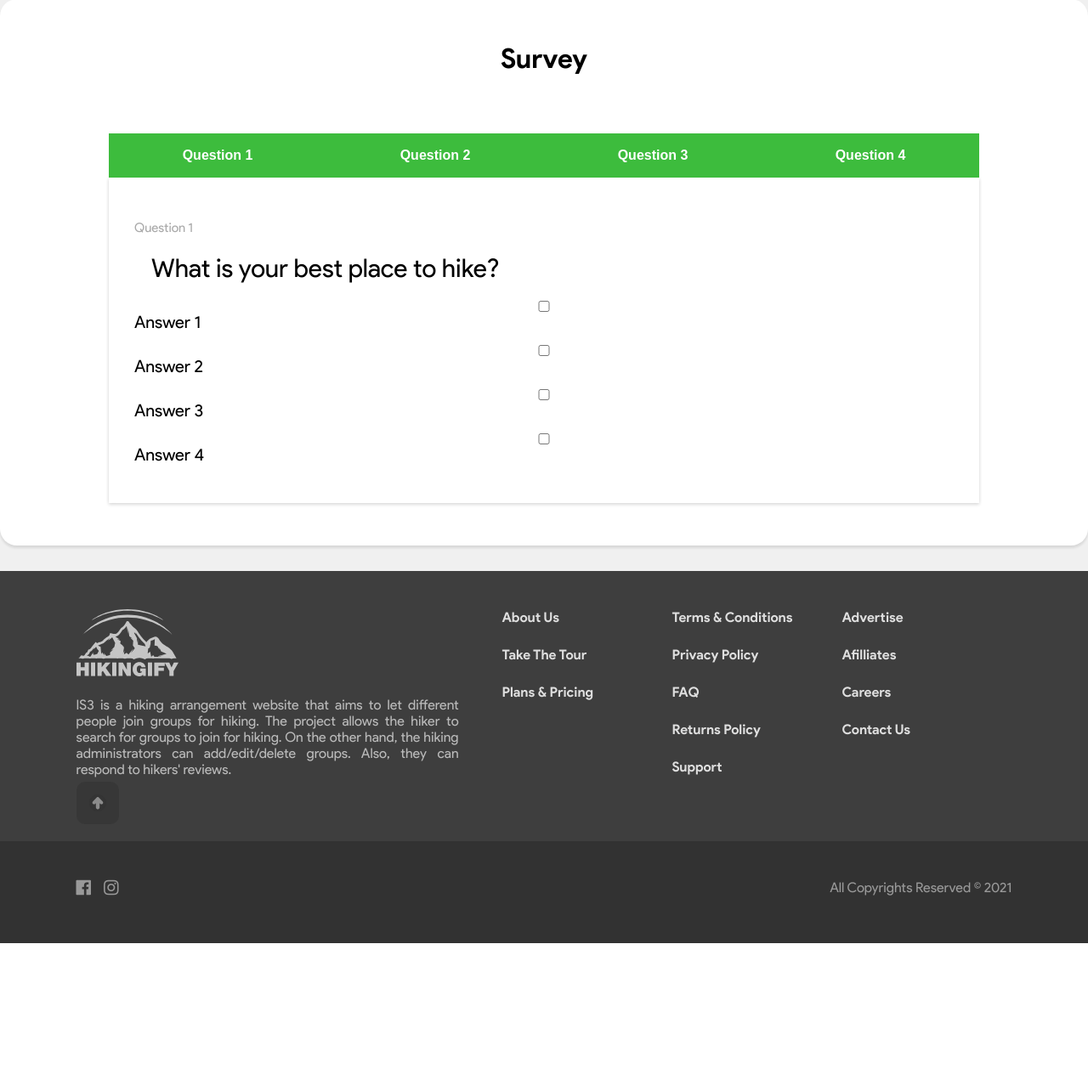
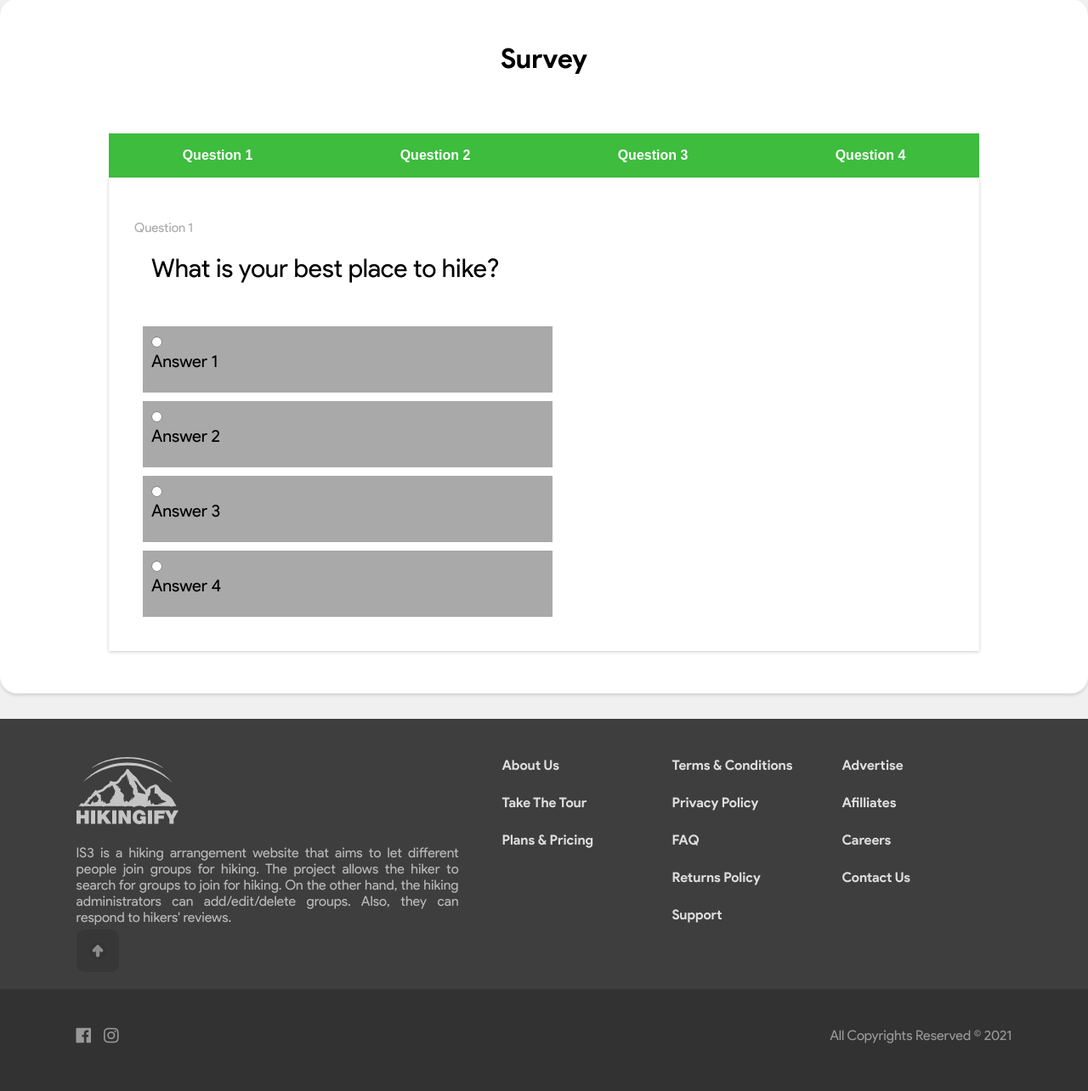
Before and after one commit to xBodda/lets-hike, a PHP site: page /survey.php in a window 1280 px wide. Shown: the part 111-1395 px from the top of the page at 85% size. Before the commit the page ends 1221 px from the top, so only its background shows below. Run offline with PHP 8.4, Linux system fonts and the light colour scheme; some libraries are stand-ins or nearby versions.

Commit message:
survey changes

```diff
--- a/layout/css/master.css
+++ b/layout/css/master.css
@@ -2421,10 +2421,36 @@ display: flex;
   margin: 20px;
 }
 
-#answer{
-  margin-top:10px;
+.answers-of-the-survey-questions{
   color:black;
   float: left;
   margin-top: 20px;
 }
+.answers{
+  background-color:darkgrey;
+  width:50%;
+  padding:10px;
+  margin:10px;
+  flex-direction: row;
+}
+
+input[type=radio]:not(old):checked{
+  opacity : 1;
+  width            : 0.5em;
+  height           : 0.5em;
+  margin           : 0.125em;
+  border           : 1.625em solid rgb(115,153,77);
+  border-radius    : 0.125em;
+  background       : rgb(153,204,102);
+}
+
+input[type=radio]:not(old):checked{
+  opacity : 1;
+  width            : 1.5em;
+  height           : 1.5em;
+  margin           : 0.125em;
+  border           : 1.625em solid rgb(115,153,77);
+  border-radius    : 0.125em;
+  background       : rgb(153,204,102);
+}
 /*Survey End*/
--- a/survey.php
+++ b/survey.php
@@ -59,14 +59,25 @@
             <p class="question-itself-survey" style="font-size:30px;">
                 What is your best place to hike?
             </p>
-            <input type="checkbox" id="Answer" name="Answer" value="Answer">
-            <label for="Answer" style="font-size:20px;">Answer 1</label>
-            <input type="checkbox" id="Answer" name="Answer" value="Answer">
-            <label for="Answer" style="font-size:20px;">Answer 2</label>
-            <input type="checkbox" id="Answer" name="Answer" value="Answer">
-            <label for="Answer" style="font-size:20px;">Answer 3</label>
-            <input type="checkbox" id="Answer" name="Answer" value="Answer">
-            <label for="Answer" style="font-size:20px;">Answer 4</label>
+            <div class="answers-of-the-survey-questions">
+            <div class="answers">
+            <input type="radio" class="Answer-radio" name="Answer" value="Answer">
+            <label for="Answer"  style="font-size:20px;">Answer 1</label>
+            </div>
+            <div class="answers">
+            <input type="radio" class="Answer-radio" name="Answer" value="Answer">
+            <label for="Answer"  style="font-size:20px;">Answer 2</label>
+            </div>
+            <div class="answers">
+            <input type="radio" class="Answer-radio" name="Answer" value="Answer">
+            <label for="Answer"  style="font-size:20px;">Answer 3</label>
+            </div>
+            <div class="answers">
+            <input type="radio" class="Answer-radio" name="Answer" value="Answer" >
+            <label for="Answer"  style="font-size:20px;">Answer 4</label>
+            </div>
+
+            </div>
         </div>
 
 </div>
```
